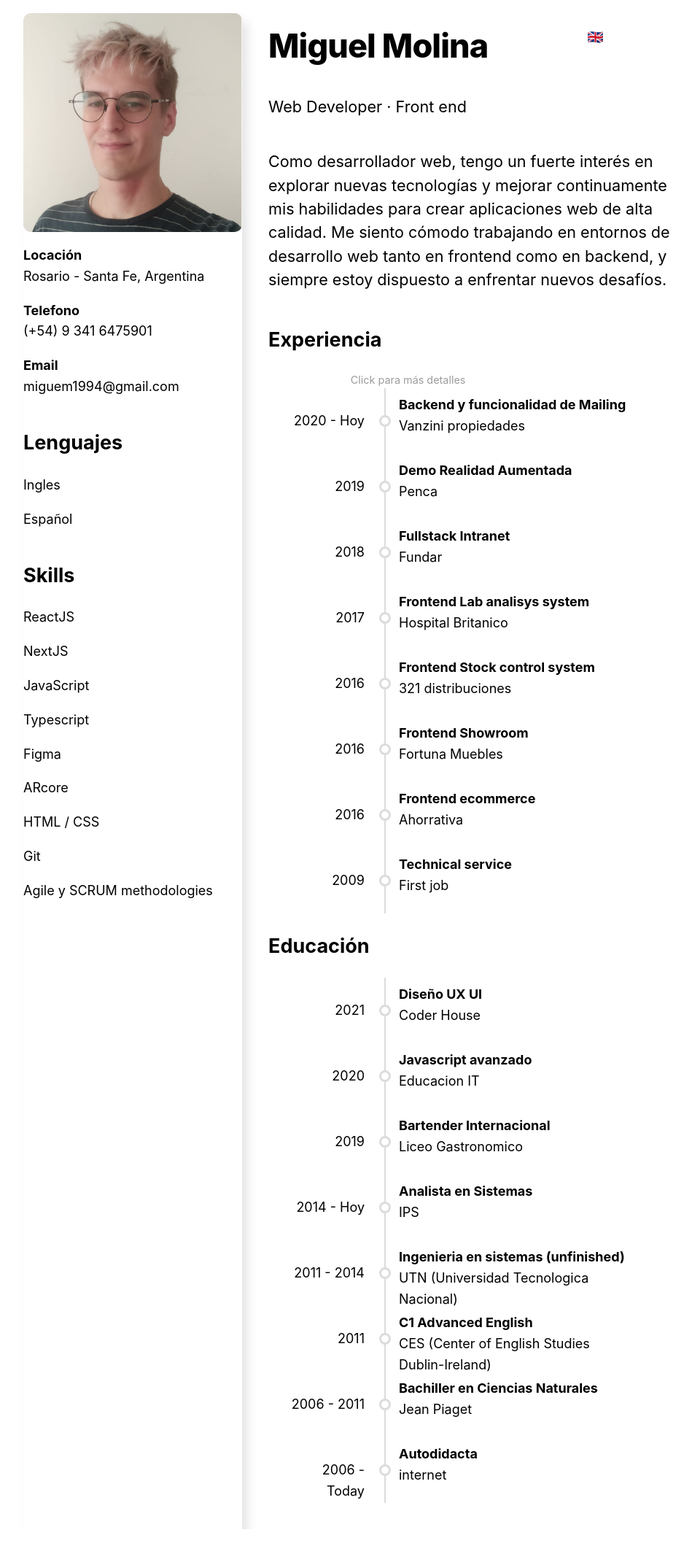
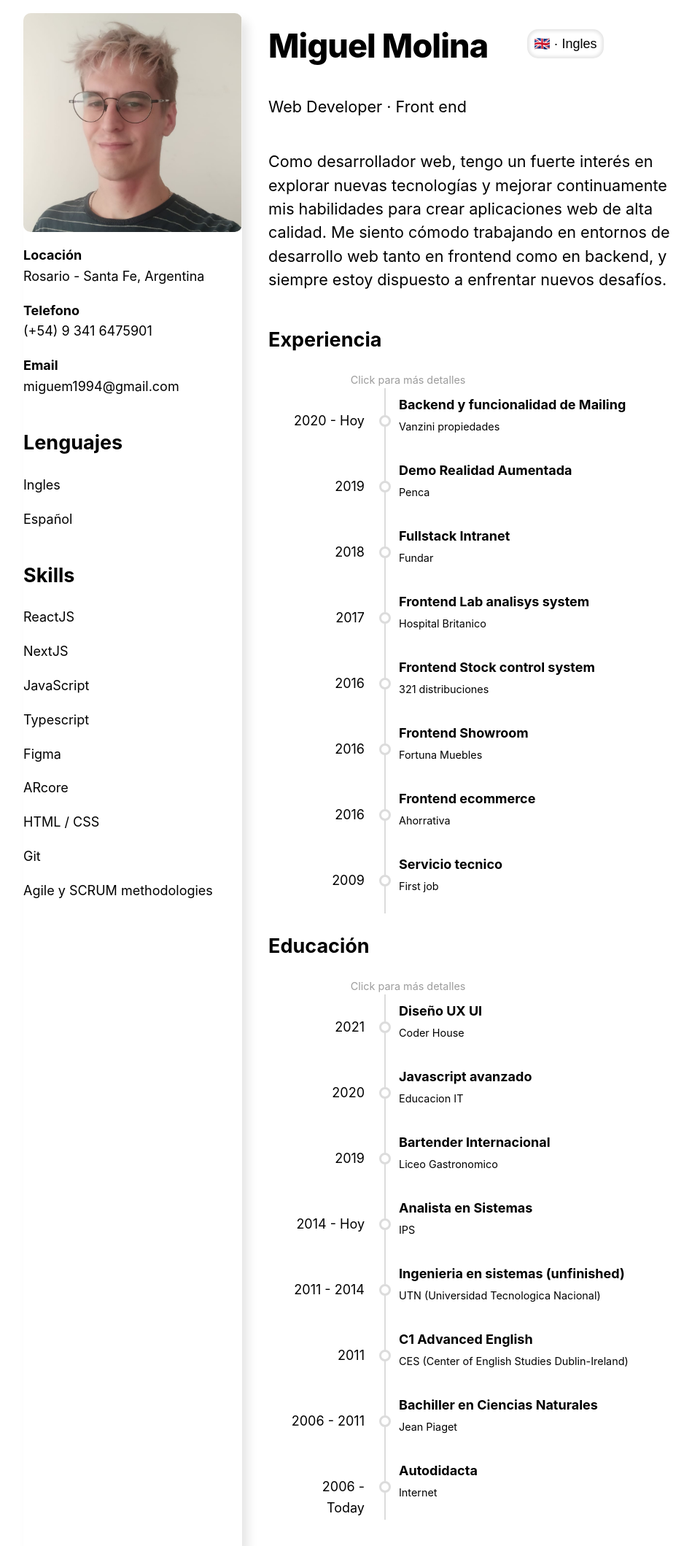
Before and after one commit to MigueM/cv, a Next.js app: page / in a window 1280 px wide. Shown: the whole page at 73% size, without its empty margins (158-1107 px from the left). Before the commit the page ends 2096 px from the top, so only its background shows below. Built offline with nearby package versions, Linux system fonts and the light colour scheme.

Commit message:
actualizacion de datos y fix de responsive

```diff
--- a/components/data.js
+++ b/components/data.js
@@ -48,20 +48,13 @@ export const education = [
   {
     date: "2006 - Today",
     title: "Autodidact",
-    subtitle: "internet",
+    subtitle: "Internet",
     description:"Technical service, microsoft suite, photoshop, illustrator, networks, HTML/CSS, so on..."
   }
 ];
 
 export const experience = [
-  /*{
-    date: "2021 - Today",
-    title: "Fullstack ecommerce",
-    subtitle: "Psychedelic seeds",
-    description:
-      "My latest job, actually under development the platform will contain an eCommerce, wiki and next gen interactions to get a better experience and feedback from users.",
-    tech: "React, NextJS, MongoDB, ThreeJS, Figma and Blender.",
-  },*/
+
   {
     date: "2020 - Today",
     title: "Backend and mailing functionality",
@@ -177,7 +170,7 @@ export const educacion = [
   {
     date: "2006 - Today",
     title: "Autodidacta",
-    subtitle: "internet",
+    subtitle: "Internet",
     description:"Servicio tecnico informatico, microsoft suite, photoshop, illustrator, redes, HTML/CSS, y mas..."
   }
 ];
@@ -249,7 +242,7 @@ export const experiencia = [
   },
   {
     date: "2009",
-    title: "Technical service",
+    title: "Servicio tecnico",
     subtitle: "First job",
     description: `Como un joven nerd de la computadora, usé mis talentos para instalar programas, formatear, mantener sistemas y construir redes simples. Nunca imaginé que de vez en cuando seguiría haciendo esto para mis amigos y familiares.`,
     tech: "Linux y Windows.",
--- a/components/sideData.js
+++ b/components/sideData.js
@@ -80,7 +80,7 @@ const SideData = ({ interests, intereses, setLang, lang }) => {
         <h1 className={utilStyles.headingTitle}>Miguel Molina</h1>
         <p>Web Developer · Front end</p>
 
-        <p style={{ whiteSpace: "pre-wrap" }}>{intereses}</p>
+        <p className={utilStyles.interestDescription}>{intereses}</p>
       </section>
 
       <section className={utilStyles.section}>
--- a/components/timeLine.module.css
+++ b/components/timeLine.module.css
@@ -82,6 +82,10 @@
   white-space: "pre";
 }
 
+.historySubtitle{
+  font-size: .8em;
+}
+
 .historyItemExpanded .historyDescription {
   transform: translateY(0%);
   opacity: 0.9;
--- a/pages/index.js
+++ b/pages/index.js
@@ -15,11 +15,11 @@ import { useState } from "react";
 const LangButton = ({ setLang, lang }) => {
   return lang == "en" ? (
     <button onClick={() => setLang("es")} className={utilStyles.langButton}>
-      🇪🇸
+      🇪🇸 · Español
     </button>
   ) : (
     <button onClick={() => setLang("en")} className={utilStyles.langButton}>
-      🇬🇧
+      🇬🇧 · Ingles
     </button>
   );
 };
@@ -55,6 +55,7 @@ export default function Home() {
                 <span className={utilStyles.moreDetails}>Click for more details</span>
                 <TimeLine history={experience} />
                 <h2 className={utilStyles.titleHistory}>Education</h2>
+                <span className={utilStyles.moreDetails}>Click for more details</span>
                 <TimeLine history={education} />
               </>
             ) : (
@@ -63,6 +64,7 @@ export default function Home() {
                 <span className={utilStyles.moreDetails}>Click para más detalles</span>
                 <TimeLine history={experiencia} />
                 <h2 className={utilStyles.titleHistory}>Educación</h2>
+                <span className={utilStyles.moreDetails}>Click para más detalles</span>
                 <TimeLine history={educacion} />
               </>
             )}
--- a/styles/utils.module.css
+++ b/styles/utils.module.css
@@ -82,12 +82,13 @@
 .langButton {
   position: absolute;
   background: none;
-  border: none;
-  padding: 0;
+  box-shadow: inset 0px 0px 4px 3px rgb(0 0 0 / 10%);
+  border-radius: 15px;
   cursor: pointer;
   top: 5%;
   z-index: 1;
   right: 23%;
+  width: max-content;
 }
 
 .moreDetails{
@@ -100,6 +101,7 @@
 @media only screen and (max-width: 900px) {
   .homeContainer {
     flex-direction: column;
+    margin-top: 2em;
   }
   .heading {
     display: none;
@@ -109,6 +111,7 @@
     flex-direction: column;
   }
   .langButton {
-    left: -35%;
+    top: 5px;
+    right: unset;
   }
 }
```
